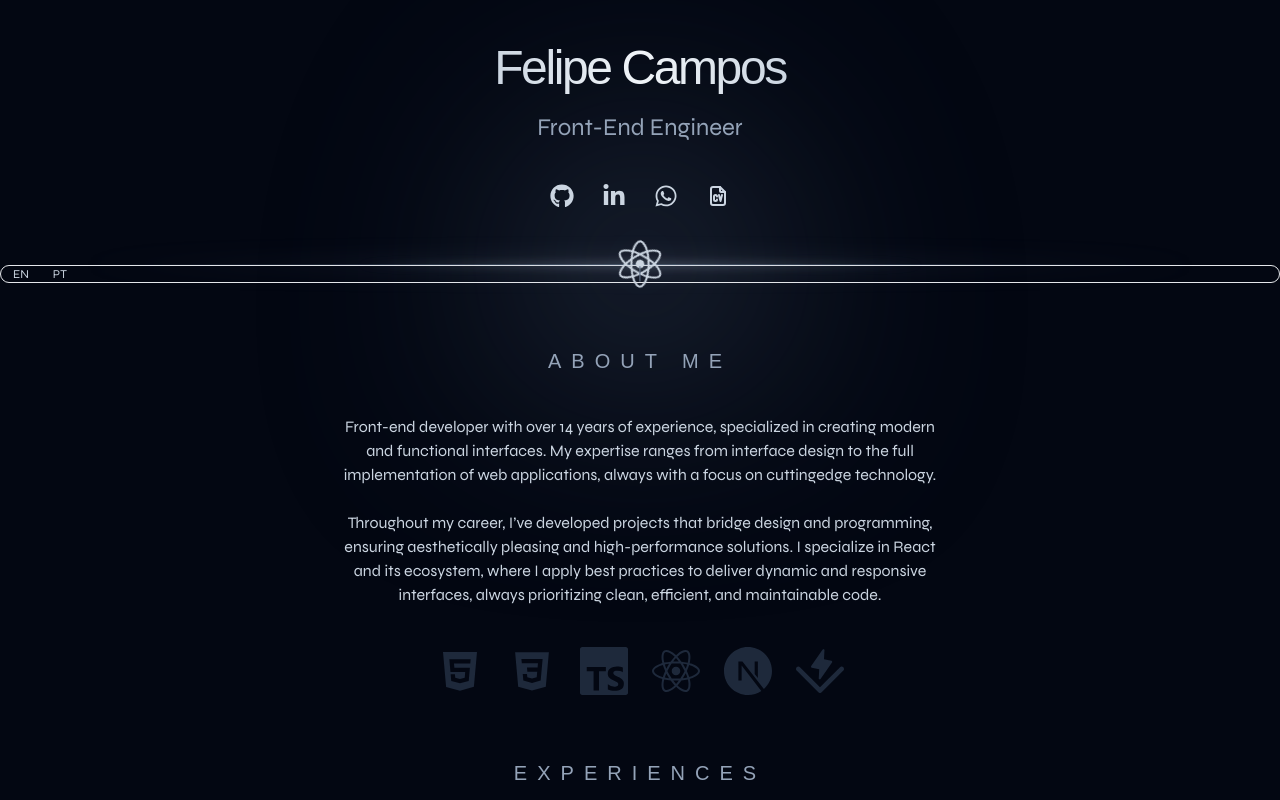
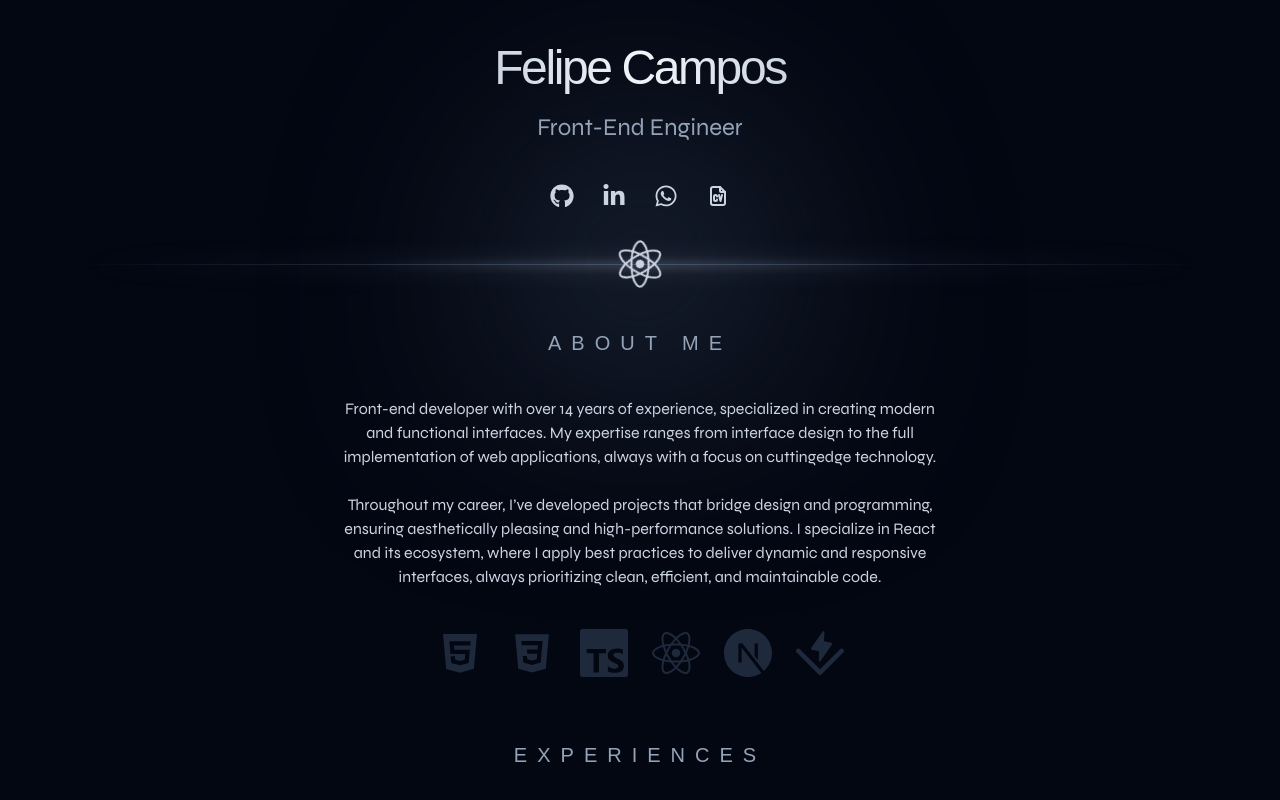
Before and after one commit to camposdev/curriculum, a Next.js app: page / in a window 1280 px wide. Shown: the top 800 px of the page. Built offline with nearby package versions, Linux system fonts and the light colour scheme; a web font is replaced by a local one.

Commit message:
remove lang

```diff
--- a/src/app/Header.tsx
+++ b/src/app/Header.tsx
@@ -1,7 +1,6 @@
 import React from 'react'
 import SocialLinks from './SocialLinks'
 import { FaReact } from 'react-icons/fa6'
-import Language from '@/containers/Language'
 
 const Header = () => {
   return (
@@ -29,7 +28,7 @@ const Header = () => {
         </div>
       </header>
 
-      <Language />
+      {/* <Language /> */}
     </>
   )
 }
```
